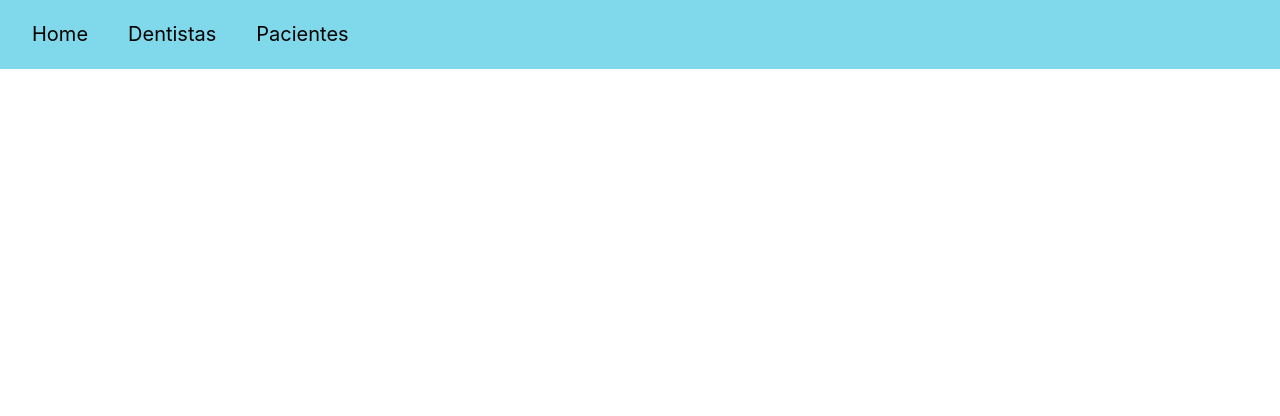
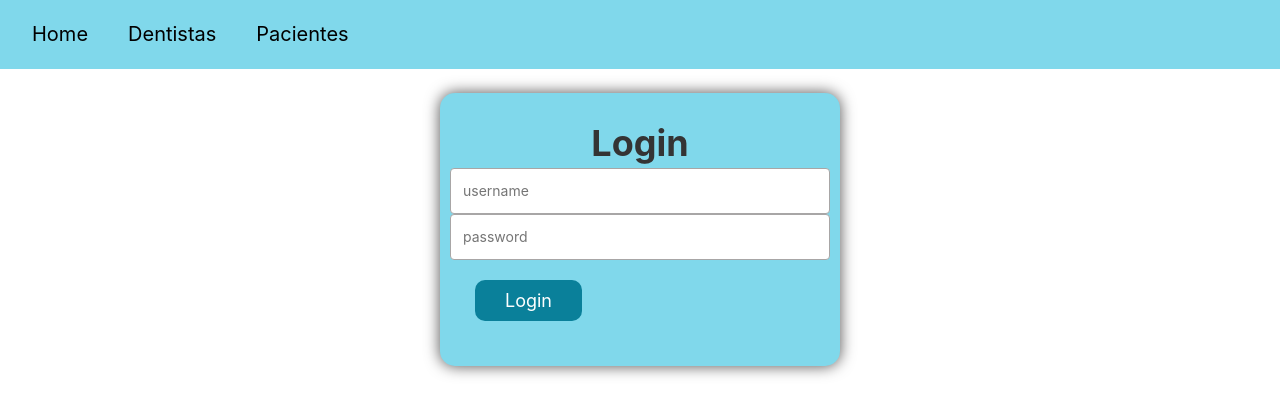
Before and after one commit to RicardoHaranoP/ProjetoSoft, a React (Create React App) app: page /login in a window 1280 px wide. Shown: the top 416 px of the page. Built offline with nearby package versions, Linux system fonts and the light colour scheme.

Commit message:
Add files via upload

```diff
--- a/public/index.html
+++ b/public/index.html
@@ -1,5 +1,5 @@
 <!DOCTYPE html>
-<html lang="en">
+<html lang="pt-br">
   <head>
     <meta charset="utf-8" />
     <link rel="icon" href="%PUBLIC_URL%/favicon.ico" />
--- a/src/App.js
+++ b/src/App.js
@@ -8,6 +8,8 @@ import CadastroPacient from './pages/CadastroPacient.js';
 import MarcarConsulta from './pages/agendamento/MarcarConsulta.js';
 import Paciente from './pages/Paciente.js';
 import Teste from './pages/agendamento/teste.js'
+import Login from './pages/login.js'
+
 
 import React from "react";
 import {
@@ -35,6 +37,7 @@ function App() {
       <Route path='/paciente/edit/:codPac'            element={<CadastroPacient/>}/>
       <Route path='/consulta'                         element={<MarcarConsulta/>}/>
       <Route path='/teste'                            element={<Teste/>}/>
+      <Route path='/login'                            element={<Login/>}/>
     </Routes>
     </BrowserRouter>
   )
--- a/src/pages/Home.js
+++ b/src/pages/Home.js
@@ -10,7 +10,9 @@ export default function Home() {
 
             <a href="./pacientes" role="button">Pacientes</a>
 
-            <a href="./teste" role="button">Teste</a>
+            <a href="./login" role="button">Login</a>
+
+            <a href="./teste" role="button">teste</a>
         </div>
     )
 }
--- a/src/pages/agendamento/Agendamento.js
+++ b/src/pages/agendamento/Agendamento.js
@@ -1,9 +1,10 @@
 import { Calendar, momentLocalizer } from 'react-big-calendar';
 import 'react-big-calendar/lib/css/react-big-calendar.css';
-import React, { Component, useEffect } from "react";
+import React, { Component, useEffect, useRef } from "react";
 import moment from 'moment';
 import dataService from "../../services/dataService";
 import 'moment/locale/pt-br';
+import './modal.css'
 
 import { useState } from 'react';
 import { useParams } from 'react-router-dom';
@@ -28,23 +29,39 @@ const localizer = momentLocalizer(moment);
 
 const eventos = []
 
+
 const Agenda = () => {
-    const { codCons } = useParams();
 
+    const clickRef = useRef(null)
 
-    const dia = []
-    const horaInicio = []
-    const horaFinal = []
-
-
+    const { codDent } = useParams();
 
     //
     useEffect(() => {
+
+
+        const modal = document.querySelector("#modal");
+        const fade = document.querySelector("#fade");
+
+        pegaDentistas()
+
         dataService.getConsultas()
             .then((response) => {
+                response.data
                 pegaEvents()
             })
             .catch(error => {
+                erroDataService();
+            });
+
+        return () => {
+            window.clearTimeout(clickRef?.current)
+        }
+
+
+    }, [])
+
+    const erroDataService = () => {
         if (error.response) {
             // The request was made and the server responded with a status code
             // that falls out of the range of 2xx
@@ -61,30 +78,21 @@ const Agenda = () => {
             console.log('Error', error.message);
         }
         console.log('error.config', error.config);
-            });
-
-
-
-
-        //console.log(dia, horaInicio, horaFinal)
-        //console.log(eventos)
-    }, [])
+    }
 
     //
     async function pegaEvents() {
         var consultas = await dataService.getConsultas()
         consultas = consultas.data
-        console.log(consultas)
+
         for (let i = 0; i < consultas.length; i++) {
-            dia.push(consultas[i].data)
-            horaInicio.push(consultas[i].horaInicio)
-            horaFinal.push(consultas[i].horaFinal)
+
 
             eventos.push(
                 {
                     title: 'Meeting',
-                    start: moment(dia[i] + ' ' + horaInicio[i]).toDate(),
-                    end: moment(dia[i] + ' ' + horaFinal[i]).toDate()
+                    start: moment(consultas[i].data + ' ' + consultas[i].horaInicio).toDate(),
+                    end: moment(consultas[i].data + ' ' + consultas[i].horaFinal).toDate()
                 },
             )
         }
@@ -92,17 +100,46 @@ const Agenda = () => {
     }
 
 
+
+
+    async function pegaDentistas() {
+        var dentistas = await dataService.getDentistas()
+        dataService.getDentistas()
+            .then((response) => {
+                //console.log(response)
+            })
+            .catch(error => {
+                erroDataService()
+            });
+
+    }
+
     const eventPropGetter = useCallback(
         (event, start, end, isSelected) => ({
-            ...(moment(end)<moment(Date()) && {
-                style: {backgroundColor: 'MediumSeaGreen',},
+            ...(moment(end) < moment(Date()) && {
+                style: { backgroundColor: 'MediumSeaGreen', },
             }),
-            ...(moment(start)>moment(Date()) && {
-                style: {backgroundColor: 'DarkOrange',},
+            ...(moment(start) > moment(Date()) && {
+                style: { backgroundColor: 'DarkOrange', },
             })
         }),
         []
     )
+
+    const onSelectEvent = useCallback(() => {
+        window.clearTimeout(clickRef?.current)
+        clickRef.current = window.setTimeout(() => {
+            changeModal()
+        }, 250)
+    }, [])
+
+
+    function changeModal() {
+        modal.classList.toggle('hide')
+        fade.classList.toggle('hide')
+    }
+
+
 
     return (
 
@@ -112,7 +149,6 @@ const Agenda = () => {
                 <div className="row">
                     <div className="col-12">
                         <h2>Agendamentos</h2>
-
                         <Calendar
 
                             localizer={localizer}
@@ -125,7 +161,20 @@ const Agenda = () => {
                             endAccessor="end"
                             style={{ height: 500 }}
                             eventPropGetter={eventPropGetter}
+                            onSelectEvent={onSelectEvent}
                         />
+                        <div id='fade' className='hide' ></div>
+                        <div id='modal' className='hide'>
+                            <div className='modal-header'>
+                                <h2>Este é o modal</h2>
+                                <button id='close-modal' className='fechar-modal' onClick={changeModal}>Fechar</button>
+                            </div>
+                            <div className='modal-body'>
+                                <p>lorem</p>
+                                <button className='cancelar'>Cancelar Consulta</button>
+                            </div>
+                        </div>
+
                     </div>
                 </div>
             </div>
--- a/src/pages/agendamento/MarcarConsulta.js
+++ b/src/pages/agendamento/MarcarConsulta.js
@@ -88,6 +88,8 @@ const MarcarConsulta = () => {
         }
     })
 
+
+
     return(
         <>
 
@@ -132,7 +134,7 @@ const MarcarConsulta = () => {
                                         type="text"
                                         id="dentista"
                                         value={dentista}
-                                        onChange={(e) => setDentista(e.target.value)}
+                                        onChange={(e) => {setDentista(e.target.value)}}
                                         name="dentista"
                                     />
                                     <label>data da Consulta:</label>
@@ -140,7 +142,7 @@ const MarcarConsulta = () => {
                                         type="Date"
                                         id="data"
                                         value={data}
-                                        onChange={(e) => setData(e.target.value)}
+                                        onChange={(e) => {setData(e.target.value)}}
                                         name="data"
                                     />
                                     <label>horario da Consulta:</label>
--- /dev/null
+++ b/src/pages/agendamento/modal.css
@@ -0,0 +1,62 @@
+button .fechar-modal {
+    padding: .6rem 1.2rem;
+}
+
+
+#fade {
+    position: fixed;
+    top: 0;
+    left: 0;
+    width: 100%;
+    height: 100%;
+    background-color: rgba(0, 0, 0, 0.6);
+    z-index: 5;
+}
+
+#modal {
+    position: fixed;
+    left: 50%;
+    top: 50%;
+    transform: translate(-50%, -50%);
+    z-index: 10;
+    background-color: #fff;
+    width: 500px;
+    max-width: 90%;
+    padding: 1.2rem;
+    border-radius: .5rem;
+}
+
+#fade,
+#modal {
+  transition: 0.5s;
+  opacity: 1;
+  pointer-events: all;
+}
+
+
+.modal-header {
+    display: flex;
+    justify-content: space-between;
+    align-items: center;
+    border-bottom: 1px solid #ccc;
+    margin-bottom: 1rem;
+    padding-bottom: 1rem;
+}
+
+.cancelar {
+    background-color: red;
+}
+
+.cancelar:hover {
+    background-color: red;
+}
+
+#modal.hide,
+#fade.hide {
+    opacity: 0;
+    pointer-events: none;
+}
+
+#modal.hide {
+    top: 0;
+  }
--- /dev/null
+++ b/src/pages/login.css
@@ -0,0 +1,36 @@
+
+.container2{
+    width: 400px;
+    display: flex;
+    flex-direction: column;
+    margin: auto;
+    align-items: center;
+    background-color: #80D8EB;
+    border-radius: 15px;
+    padding: 25px 10px;
+    box-shadow: 0 0 15px rgb(80, 79, 79);
+}
+.login form {
+    display: flex;
+    flex-direction: column;
+    width: 90%;
+
+}
+
+.btns{
+    margin: 15px auto;
+}
+button {
+    background-color: #0A809A;
+    color: white;
+    border: none;
+    padding: 8px 30px;
+    border-radius: 10px;
+    font-size: 18px;
+    cursor: pointer;
+    margin: 5px 25px;
+}
+button:hover {
+    background-color: #0A809A;
+    color: white;
+}
--- /dev/null
+++ b/src/pages/login.js
@@ -0,0 +1,28 @@
+
+import './login.css'
+
+const login = () => {
+    return (
+        <div className="col p-4 overflow-auto h-100">
+            <div className="row">
+                <div className="col-12">
+                    <div className='w-100 d-flex justify-content-between'>
+                        <div class="container2">
+                            <h2>Login</h2>
+                            <form className='login' action="">
+                                <input className='login' type="text" name="username" id="username" placeholder="username" />
+                                <input className='login' type="password" name="pass" id="pass" placeholder="password" />
+                                <div class="btns">
+                                    <button className='login' type="submit">Login</button>
+                                </div>
+
+                            </form>
+                        </div>
+                    </div>
+                </div>
+            </div>
+        </div>
+    )
+}
+
+export default login
--- a/src/styles.css
+++ b/src/styles.css
@@ -1,6 +1,3 @@
-
-
-
 #root {
     height: 100%;
     width: 100%;
@@ -10,6 +7,7 @@
 header {
     background-color: #80D8EB;
 }
+
 
 .faixa a {
     cursor: pointer;
@@ -23,7 +21,7 @@ header {
 .faixa a:hover {
     background-color: #0A809A;
     color: #fff;
-  }
+}
 
 .faixa {
     display: flex;
```
Also changed, not shown: src/services/dataService.js (line endings or trailing spaces). Lines whose indentation alone changed are shown as unchanged.
